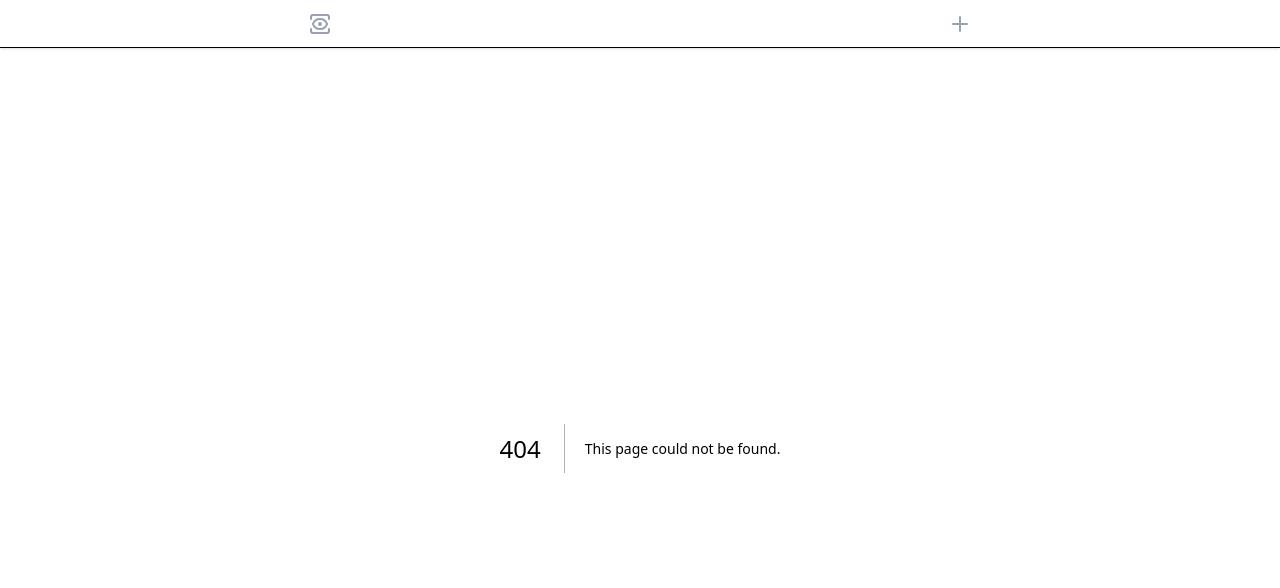
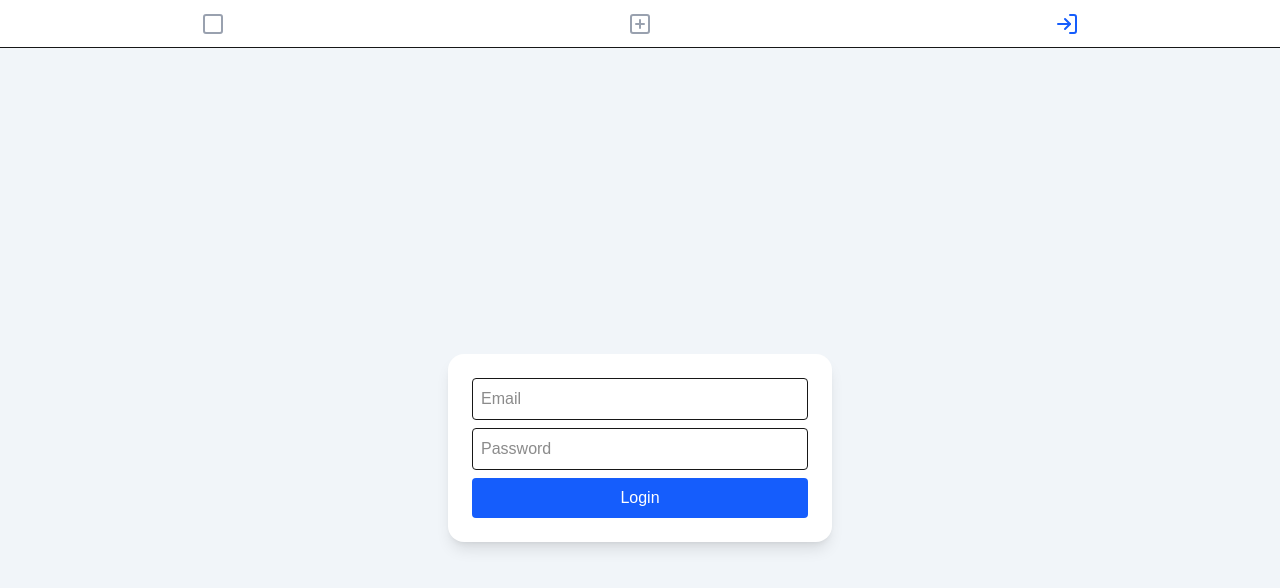
Before and after one commit to cmariofonseca/lexloop, a Next.js app: page /auth in a window 1280 px wide. Before the commit this address had no page. Shown: the top 588 px of the page. Built offline with nearby package versions, Linux system fonts and the light colour scheme.

Commit message:
feat(HU0002): Set up the base for the login form component

```diff
--- /dev/null
+++ b/src/app/auth/page.tsx
@@ -0,0 +1,9 @@
+import Login from "../components/login";
+
+export default function AuthPage() {
+    return (
+        <main className="flex flex-col items-center justify-center min-h-screen bg-slate-100">
+            <Login />
+        </main>
+    );
+}
--- a/src/app/components/addCardForm.tsx
+++ b/src/app/components/addCardForm.tsx
@@ -24,7 +24,7 @@ export default function AddCardForm() {
   };
 
   return (
-    <form onSubmit={handleSubmit} className="w-full max-w-sm mx-auto p-4">
+    <form onSubmit={handleSubmit} className="relative bg-white max-w-sm w-full h-full p-6 rounded-2xl shadow-lg flex flex-col justify-center items-center">
       <input
         type="text"
         placeholder="English word"
--- /dev/null
+++ b/src/app/components/login.tsx
@@ -0,0 +1,40 @@
+'use client';
+import { useState } from 'react';
+
+export default function Login() {
+    const [email, setEmail] = useState('');
+    const [password, setPassword] = useState('');
+
+    const handleSubmit = (e: React.FormEvent) => {
+        e.preventDefault();
+        if (!email.trim() || !password.trim()) return;
+
+        setEmail('');
+        setPassword('');
+    };
+
+    return (
+        <form onSubmit={handleSubmit} className="relative bg-white max-w-sm w-full h-full p-6 rounded-2xl shadow-lg flex flex-col justify-center items-center">
+            <input
+                type="text"
+                placeholder="Email"
+                value={email}
+                onChange={(e) => setEmail(e.target.value)}
+                className="w-full mb-2 p-2 border rounded"
+            />
+            <input
+                type="password"
+                placeholder="Password"
+                value={password}
+                onChange={(e) => setPassword(e.target.value)}
+                className="w-full mb-2 p-2 border rounded"
+            />
+            <button
+                type="submit"
+                className="w-full bg-blue-600 text-white py-2 rounded hover:bg-blue-700"
+            >
+                Login
+            </button>
+        </form>
+    );
+}
--- a/src/app/components/navbar.tsx
+++ b/src/app/components/navbar.tsx
@@ -1,6 +1,6 @@
 'use client';
 import Link from 'next/link';
-import { Plus, View } from 'lucide-react';
+import { LogIn, PlusSquare, Square } from 'lucide-react';
 import { usePathname } from 'next/navigation';
 
 export default function Navbar() {
@@ -9,10 +9,13 @@ export default function Navbar() {
     return (
         <nav className="w-full bg-white border-b shadow-sm z-10 flex justify-around items-center h-full">
             <Link href="/cards" className={pathname === '/cards' ? 'text-blue-600' : 'text-gray-400'}>
-                <View size={24} />
+                <Square size={24} />
             </Link>
             <Link href="/add" className={pathname === '/add' ? 'text-blue-600' : 'text-gray-400'}>
-                <Plus size={24} />
+                <PlusSquare size={24} />
+            </Link>
+            <Link href="/auth" className={pathname === '/auth' ? 'text-blue-600' : 'text-gray-400'}>
+                <LogIn size={24} />
             </Link>
         </nav>
     );
```
